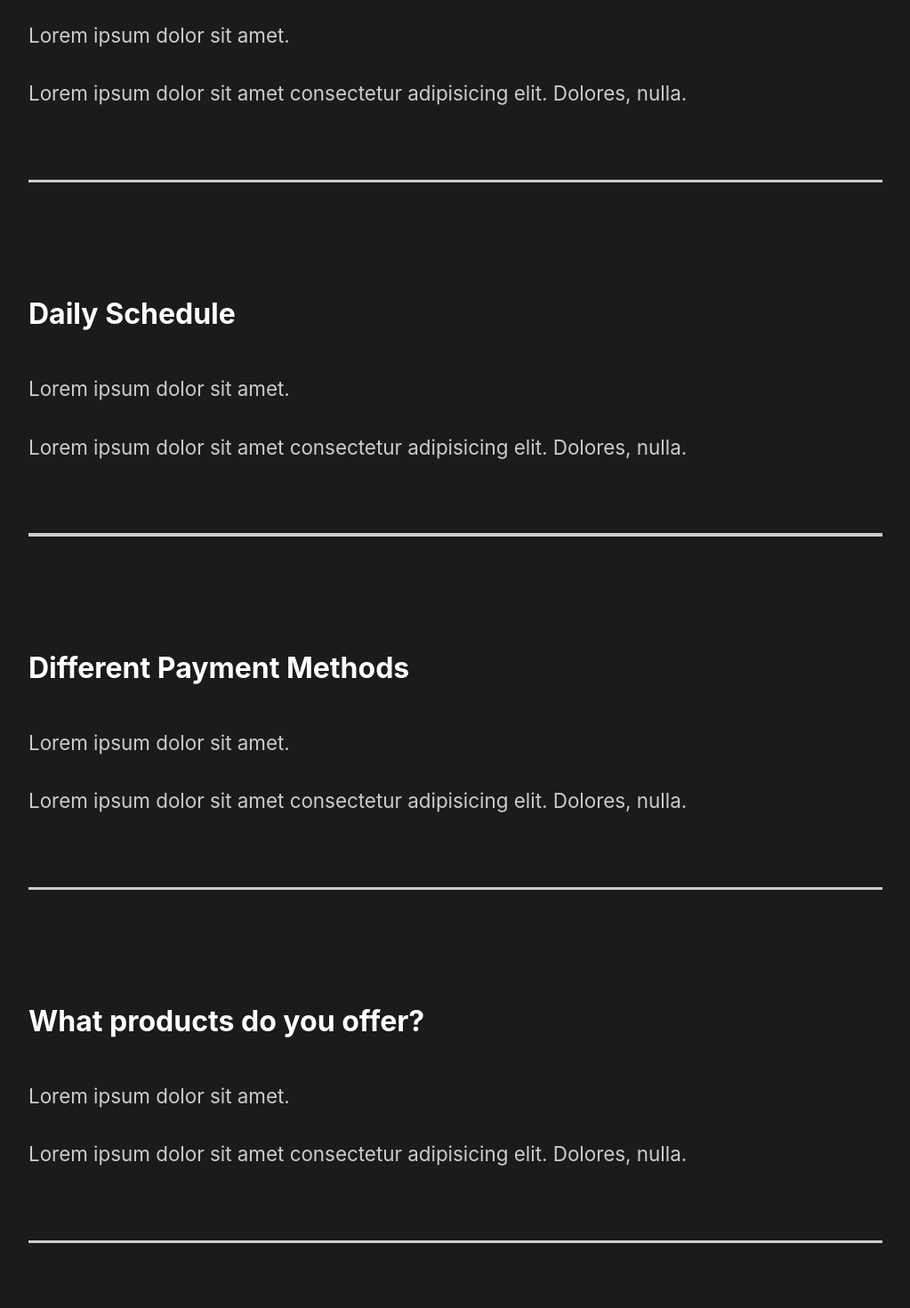
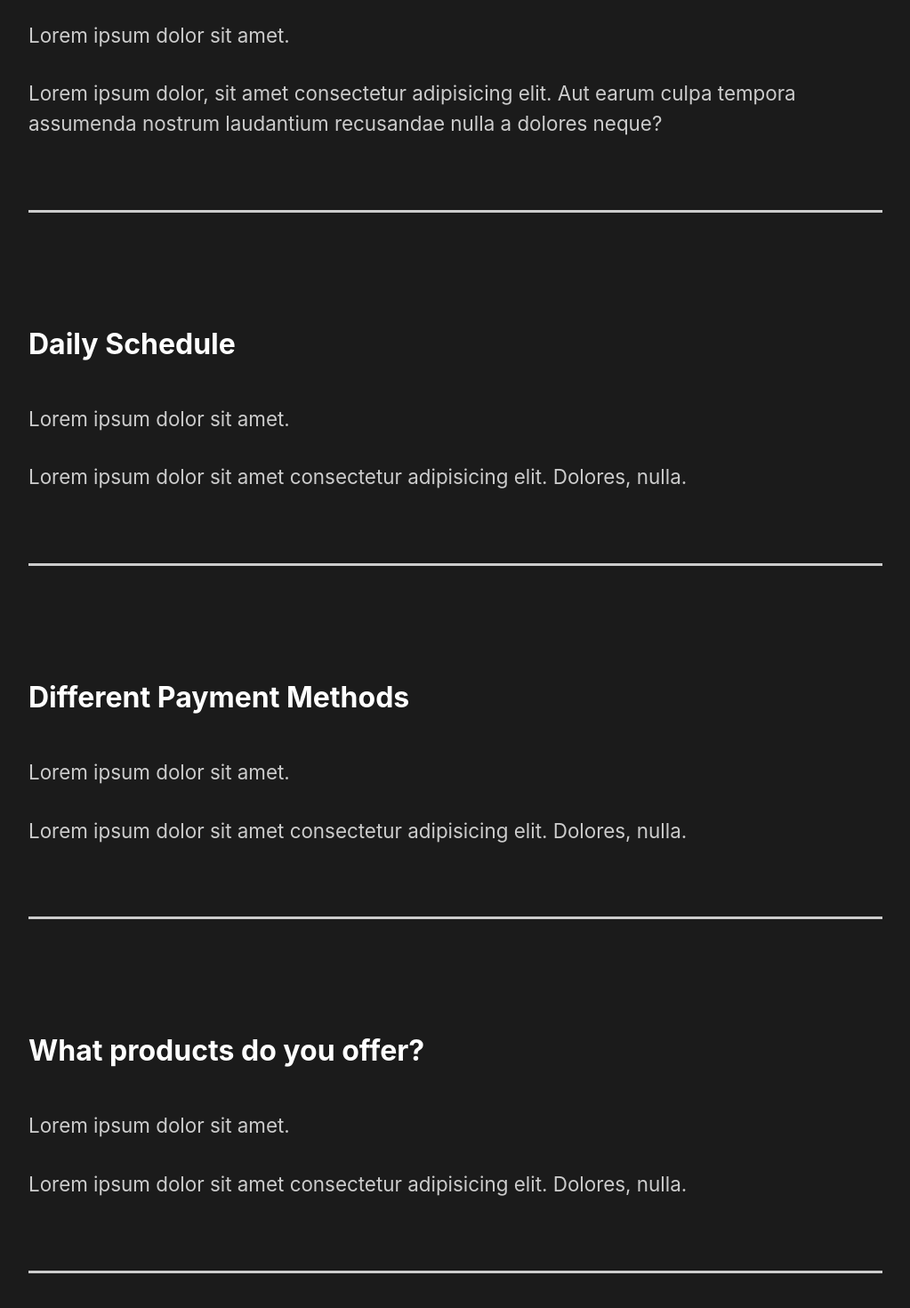
Before and after one commit to aqarain/capture, a React (Create React App) app: page / in a window 1280 px wide. Shown: the part 2529-3999 px from the top of the page at 89% size, without its empty margins (128-1151 px from the left). Built offline with nearby package versions, Linux system fonts and the light colour scheme; the HTML template or start-up script is replaced by a standard one.

Commit message:
FaqSection animations added

```diff
--- a/src/components/FaqSection.js
+++ b/src/components/FaqSection.js
@@ -1,5 +1,7 @@
 import { About } from "../styles";
 import styled from "styled-components";
+import Toggle from "./Toggle";
+import { AnimateSharedLayout } from "framer-motion";
 
 const FaqSection = () => {
   return (
@@ -7,8 +9,18 @@
       <h2>
         Any Questions <span>FAQs</span>
       </h2>
-      <div className="question">
-        <h4>How do I start?</h4>
+      <AnimateSharedLayout>
+        <Toggle title="How do I start?">
+          <div className="answer">
+            <p>Lorem ipsum dolor sit amet.</p>
+            <p>
+              Lorem ipsum dolor, sit amet consectetur adipisicing elit. Aut
+              earum culpa tempora assumenda nostrum laudantium recusandae nulla
+              a dolores neque?
+            </p>
+          </div>
+        </Toggle>
+        <Toggle title="Daily Schedule">
           <div className="answer">
             <p>Lorem ipsum dolor sit amet.</p>
             <p>
@@ -16,10 +28,8 @@
               nulla.
             </p>
           </div>
-        <div className="faq-line" />
-      </div>
-      <div className="question">
-        <h4>Daily Schedule</h4>
+        </Toggle>
+        <Toggle title="Different Payment Methods">
           <div className="answer">
             <p>Lorem ipsum dolor sit amet.</p>
             <p>
@@ -27,10 +37,8 @@
               nulla.
             </p>
           </div>
-        <div className="faq-line" />
-      </div>
-      <div className="question">
-        <h4>Different Payment Methods</h4>
+        </Toggle>
+        <Toggle title="What products do you offer?">
           <div className="answer">
             <p>Lorem ipsum dolor sit amet.</p>
             <p>
@@ -38,19 +46,8 @@
               nulla.
             </p>
           </div>
-        <div className="faq-line" />
-      </div>
-      <div className="question">
-        <h4>What products do you offer?</h4>
-        <div className="answer">
-          <p>Lorem ipsum dolor sit amet.</p>
-          <p>
-            Lorem ipsum dolor sit amet consectetur adipisicing elit. Dolores,
-            nulla.
-          </p>
-        </div>
-        <div className="faq-line" />
-      </div>
+        </Toggle>
+      </AnimateSharedLayout>
     </Faq>
   );
 };
--- /dev/null
+++ b/src/components/Toggle.js
@@ -0,0 +1,15 @@
+import { useState } from "react";
+import { motion } from "framer-motion";
+
+const Toggle = ({ title, children }) => {
+  const [toggle, setToggle] = useState(true);
+  return (
+    <motion.div layout className="question" onClick={() => setToggle(!toggle)}>
+      <motion.h4 layout>{title}</motion.h4>
+      {toggle && children}
+      <div className="faq-line" />
+    </motion.div>
+  );
+};
+
+export default Toggle;
```
Lines whose indentation alone changed are shown as unchanged.
